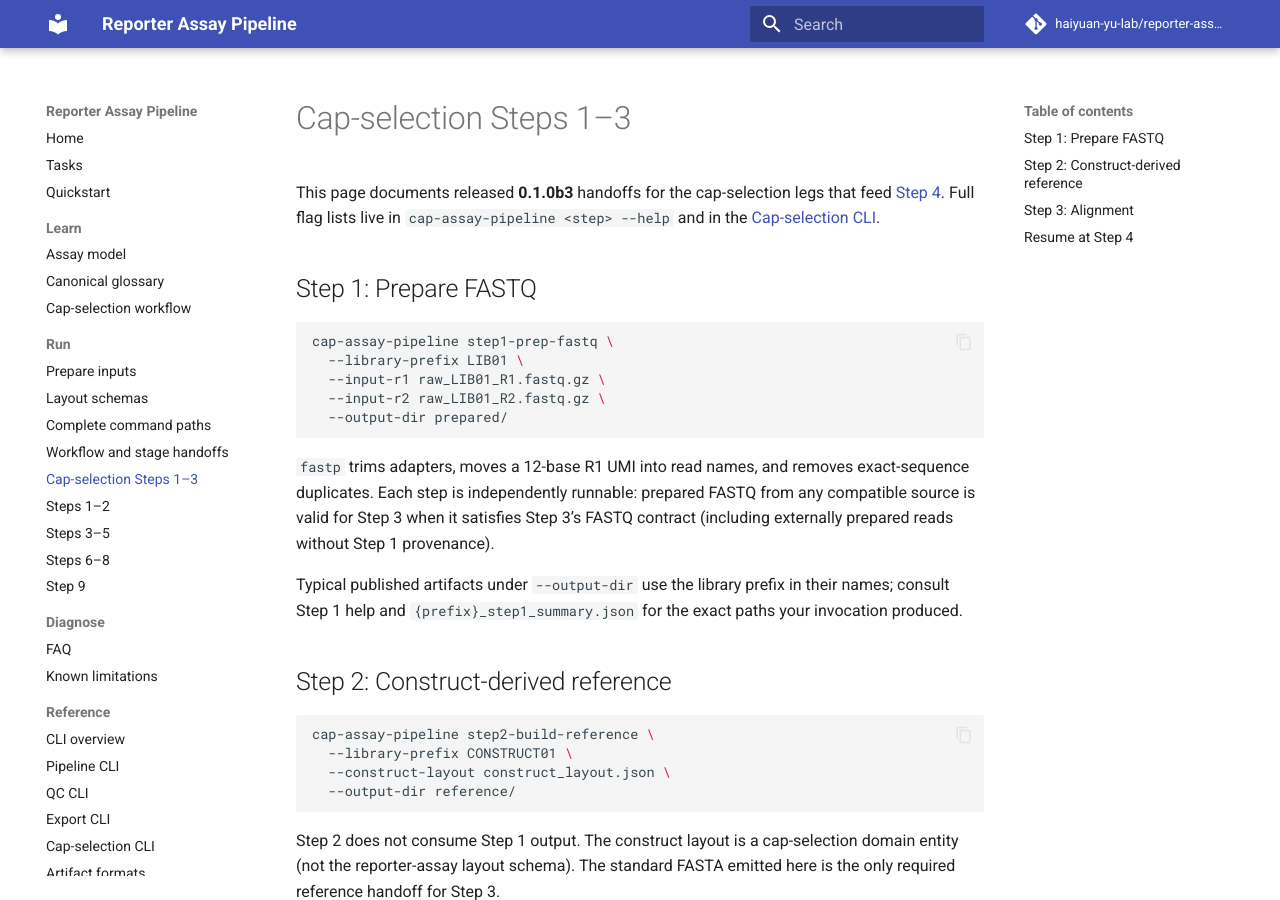
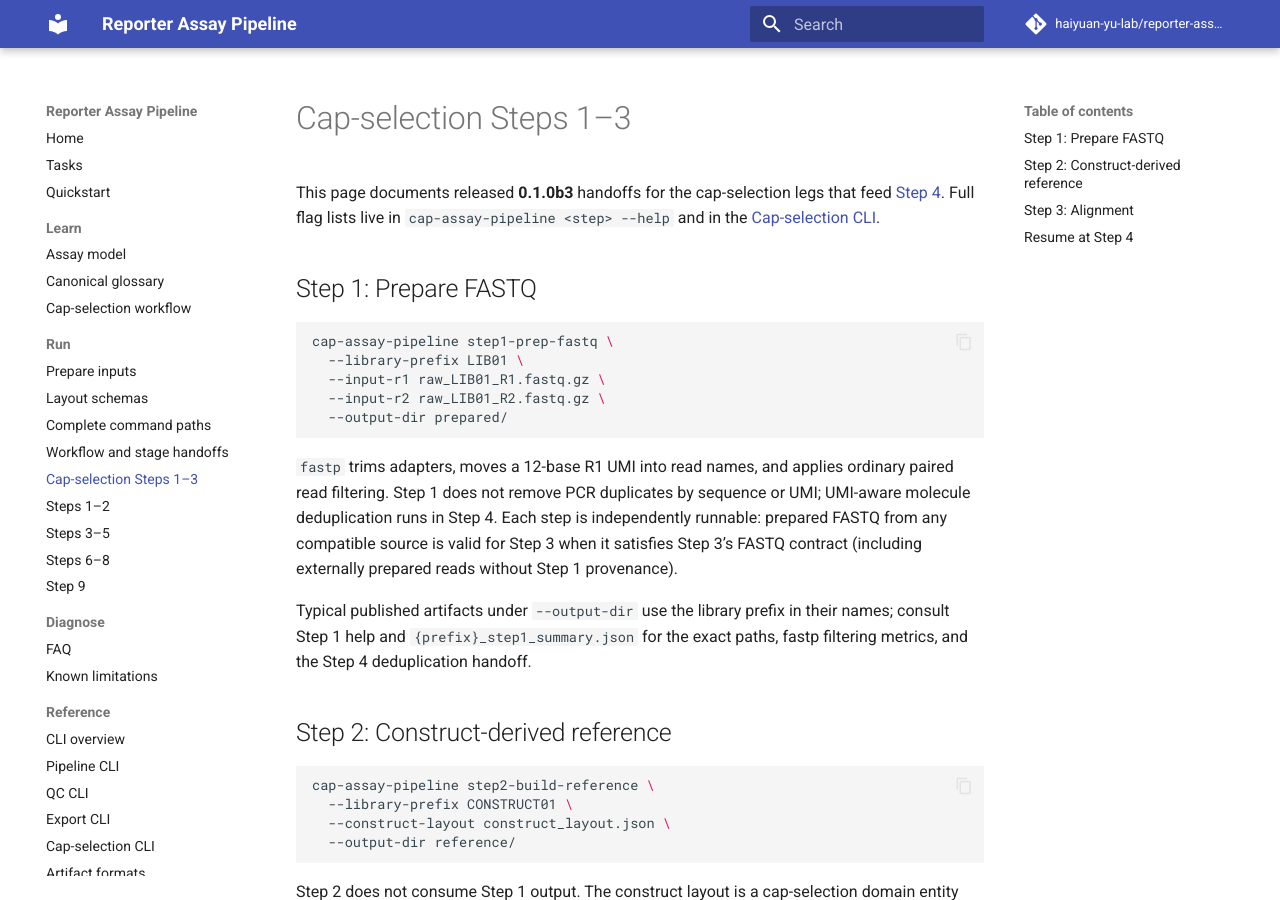
Before and after one commit to haiyuan-yu-lab/reporter-assay-pipeline-doc, an MkDocs documentation site: the page built from docs/cap-selection/steps-1-3.md, in a window 1280 px wide and 900 px high. Built offline with MkDocs 1.6.1 and Material for MkDocs 9.7.7, drawn with Linux system fonts in a browser that asks for light colours; comment, search, counter and statistics services are not loaded.

Commit message:
Document Step 1 as filtering without duplicate removal.
UMI-aware molecule deduplication is owned by Step 4, not fastp.

Co-authored-by: Cursor <cursoragent@cursor.com>

````diff
--- a/docs/cap-selection/steps-1-3.md
+++ b/docs/cap-selection/steps-1-3.md
@@ -14,14 +14,16 @@ cap-assay-pipeline step1-prep-fastq \
   --output-dir prepared/
 ```
 
-`fastp` trims adapters, moves a 12-base R1 UMI into read names, and removes
-exact-sequence duplicates. Each step is independently runnable: prepared FASTQ
-from any compatible source is valid for Step 3 when it satisfies Step 3’s FASTQ
-contract (including externally prepared reads without Step 1 provenance).
+`fastp` trims adapters, moves a 12-base R1 UMI into read names, and applies
+ordinary paired read filtering. Step 1 does not remove PCR duplicates by
+sequence or UMI; UMI-aware molecule deduplication runs in Step 4. Each step
+is independently runnable: prepared FASTQ from any compatible source is valid
+for Step 3 when it satisfies Step 3’s FASTQ contract (including externally
+prepared reads without Step 1 provenance).
 
 Typical published artifacts under `--output-dir` use the library prefix in
 their names; consult Step 1 help and `{prefix}_step1_summary.json` for the
-exact paths your invocation produced.
+exact paths, fastp filtering metrics, and the Step 4 deduplication handoff.
 
 ## Step 2: Construct-derived reference
 
````
Also changed, not shown: docs/cap-selection/workflow.md (+1 -1 lines), docs/cli/cap-assay.md (+1 -1 lines).
